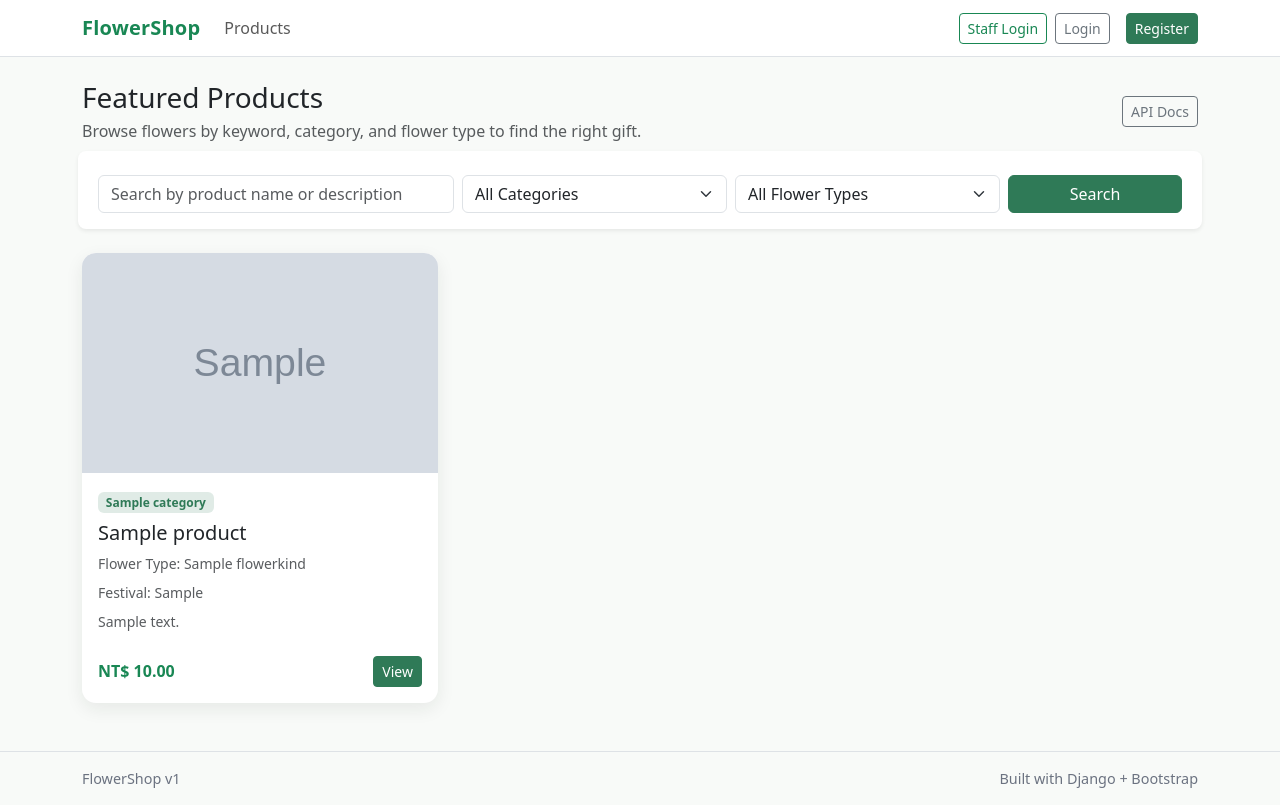
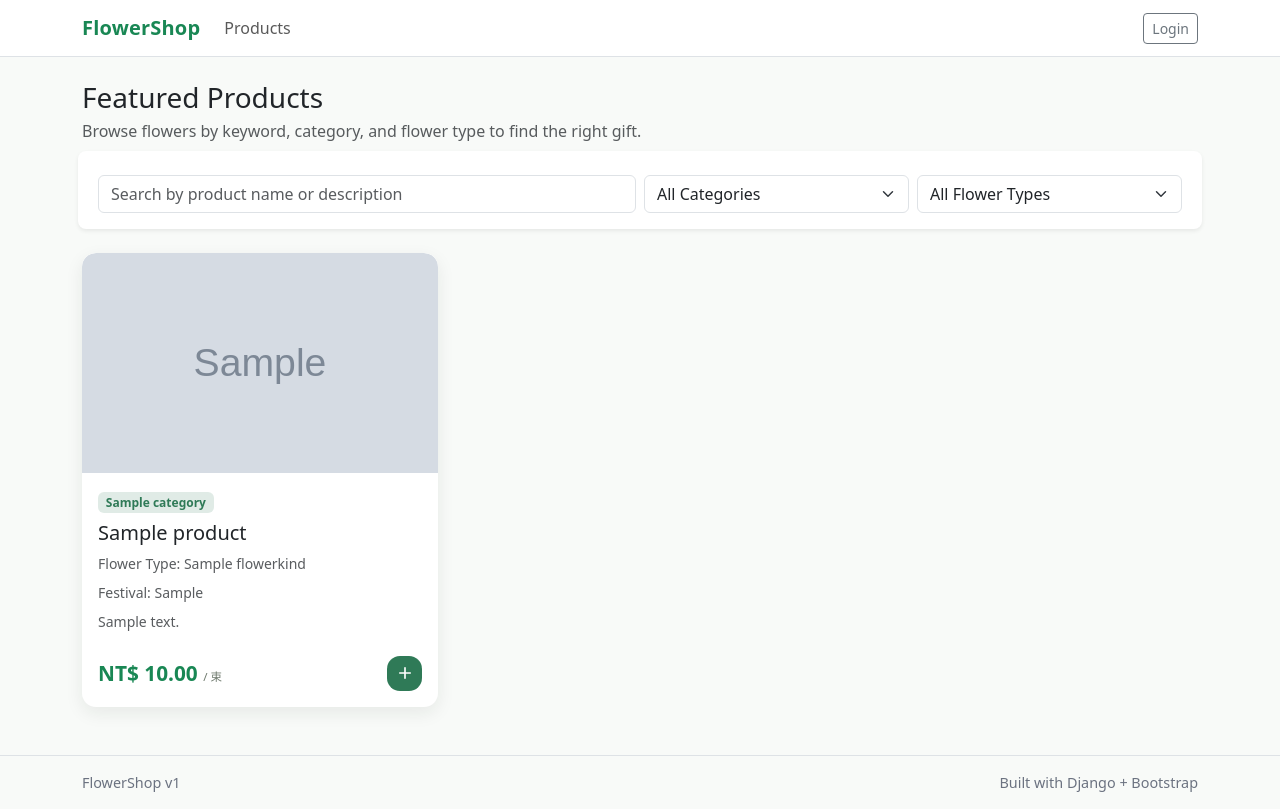
Before and after one commit to yuan05989/web_final_FlowerShop, a Django app: page / in a window 1280 px wide. Before the commit the page ends 788 px from the top, so only its background shows below. Run offline with Django 5.2, Linux system fonts and the light colour scheme; tables that the repository leaves empty hold one stand-in row (values such as "Sample post"); grey boxes marked "Sample" are stand-in pictures; parts of the project's set-up code (start-up, migrations or seed data) failed here and were passed over.

Commit message:
重新設計商品列表並調整登入後導向
- 價格：放大加粗並加上「/束」單位；加入購物車改為圓角圖示按鈕，
  hover 時變強調色並微幅旋轉。
- 搜尋：改為 AJAX 即時搜尋，移除送出按鈕，輸入防抖 250ms、下拉選單
  變更即時觸發，局部抽換商品結果並用 history.replaceState 同步網址；
  商品名稱改為可點連結，移除 API Docs 連結。
- 登入導向：優先依 ?next= 跳轉，staff 導向 /admin/，一般會員導向商品列表。

```diff
--- a/static/css/site.css
+++ b/static/css/site.css
@@ -17,6 +17,15 @@ body {
     border: 0;
     box-shadow: 0 6px 18px rgba(24, 41, 30, 0.08);
     border-radius: 14px;
+    overflow: hidden;
+    transition:
+        transform 0.2s ease,
+        box-shadow 0.2s ease;
+}
+
+.card.product-card:hover {
+    transform: translateY(-6px);
+    box-shadow: 0 14px 32px rgba(24, 41, 30, 0.16);
 }
 
 .product-image {
@@ -24,6 +33,24 @@ body {
     object-fit: cover;
     border-top-left-radius: 14px;
     border-top-right-radius: 14px;
+    transition: transform 0.3s ease;
+}
+
+.card.product-card:hover .product-image {
+    transform: scale(1.05);
+}
+
+@media (prefers-reduced-motion: reduce) {
+    .card.product-card,
+    .product-image {
+        transition: none;
+    }
+    .card.product-card:hover {
+        transform: none;
+    }
+    .card.product-card:hover .product-image {
+        transform: none;
+    }
 }
 
 .badge-status {
@@ -40,6 +67,47 @@ body {
 .btn-brand:focus {
     background-color: #266447;
     border-color: #266447;
+}
+
+.product-price {
+    font-size: 1.3rem;
+    font-weight: 600;
+    color: var(--bs-success);
+    line-height: 1;
+}
+
+.product-price small {
+    font-size: 0.72rem;
+    font-weight: 400;
+    color: #6f7a6e;
+}
+
+.btn-add {
+    width: 35px;
+    height: 35px;
+    border-radius: 13px;
+    background-color: var(--brand-primary);
+    color: #fff;
+    border: 0;
+    display: grid;
+    place-items: center;
+    cursor: pointer;
+    transition:
+        transform 0.2s ease,
+        background-color 0.2s ease;
+}
+
+.btn-add:hover,
+.btn-add:focus {
+    background-color: var(--brand-accent);
+    transform: rotate(-6deg) scale(1.05);
+}
+
+@media (prefers-reduced-motion: reduce) {
+    .btn-add:hover,
+    .btn-add:focus {
+        transform: none;
+    }
 }
 
 .footer {
--- a/web/templates/web/base.html
+++ b/web/templates/web/base.html
@@ -24,9 +24,6 @@
           {% endif %}
         </ul>
         <ul class="navbar-nav ms-auto mb-2 mb-lg-0 align-items-lg-center gap-lg-2">
-          <li class="nav-item">
-            <a class="btn btn-outline-success btn-sm" href="/admin/">Staff Login</a>
-          </li>
           {% if user.is_authenticated %}
             <li class="nav-item me-2 d-flex align-items-center text-muted small">Hi, {{ user.username }}</li>
             <li class="nav-item">
@@ -36,8 +33,7 @@
               </form>
             </li>
           {% else %}
-            <li class="nav-item me-2"><a class="btn btn-outline-secondary btn-sm" href="{% url 'web:login' %}">Login</a></li>
-            <li class="nav-item"><a class="btn btn-brand text-white btn-sm" href="{% url 'web:register' %}">Register</a></li>
+            <li class="nav-item"><a class="btn btn-outline-secondary btn-sm" href="{% url 'web:login' %}">Login</a></li>
           {% endif %}
         </ul>
       </div>
--- a/web/templates/web/product_list.html
+++ b/web/templates/web/product_list.html
@@ -9,11 +9,10 @@
       <h1 class="h3 mb-1">Featured Products</h1>
       <p class="text-muted mb-0">Browse flowers by keyword, category, and flower type to find the right gift.</p>
     </div>
-    <a href="/swagger/" class="btn btn-outline-secondary btn-sm">API Docs</a>
   </div>
 
-  <form method="get" class="row g-2 bg-white rounded-3 p-3 shadow-sm">
-    <div class="col-12 col-md-4">
+  <form method="get" id="product-search" class="row g-2 bg-white rounded-3 p-3 shadow-sm">
+    <div class="col-12 col-md-6">
       <input type="text" name="q" value="{{ q }}" class="form-control" placeholder="Search by product name or description">
     </div>
     <div class="col-12 col-md-3">
@@ -32,18 +31,16 @@
         {% endfor %}
       </select>
     </div>
-    <div class="col-12 col-md-2">
-      <button class="btn btn-brand text-white w-100" type="submit">Search</button>
-    </div>
   </form>
 </section>
 
+<div id="product-results">
 <section>
   {% if products %}
     <div class="row g-4">
       {% for product in products %}
         <div class="col-12 col-sm-6 col-lg-4">
-          <div class="card product-card h-100">
+          <div class="card product-card h-100 position-relative">
             {% if product.image %}
               <img src="{{ product.image.url }}" class="product-image" alt="{{ product.name }}">
             {% else %}
@@ -53,7 +50,7 @@
               <div class="mb-2">
                 <span class="badge badge-status">{{ product.category.name }}</span>
               </div>
-              <h2 class="h5">{{ product.name }}</h2>
+              <h2 class="h5"><a href="{% url 'web:product-detail' product.id %}" class="stretched-link text-reset text-decoration-none">{{ product.name }}</a></h2>
               {% if product.type.all %}
                 <p class="small text-muted mb-2">Flower Type: {{ product.type.all|join:", " }}</p>
               {% endif %}
@@ -62,8 +59,16 @@
               {% endif %}
               <p class="text-muted small flex-grow-1">{{ product.description|default:"No description available."|truncatechars:80 }}</p>
               <div class="d-flex justify-content-between align-items-center mt-2">
-                <strong class="text-success">NT$ {{ product.price }}</strong>
-                <a class="btn btn-sm btn-brand text-white" href="{% url 'web:product-detail' product.id %}">View</a>
+                <span class="product-price">NT$ {{ product.price }} <small>/ 束</small></span>
+                <form method="post" action="{% url 'web:cart-add' product.id %}" class="position-relative" style="z-index:2">
+                  {% csrf_token %}
+                  <input type="hidden" name="quantity" value="1">
+                  <button type="submit" class="btn-add" title="Add to cart" aria-label="Add to cart">
+                    <svg xmlns="http://www.w3.org/2000/svg" width="18" height="18" fill="none" stroke="currentColor" stroke-width="2.2" stroke-linecap="round" viewBox="0 0 24 24">
+                      <path d="M12 5v14M5 12h14"/>
+                    </svg>
+                  </button>
+                </form>
               </div>
             </div>
           </div>
@@ -88,4 +93,28 @@
   </ul>
 </nav>
 {% endif %}
+</div>
+
+<script>
+(() => {
+  const form = document.getElementById('product-search');
+  let timer;
+
+  async function run() {
+    const params = new URLSearchParams(new FormData(form)).toString();
+    const url = location.pathname + (params ? '?' + params : '');
+    const html = await (await fetch(url, {headers: {'X-Requested-With': 'fetch'}})).text();
+    const fresh = new DOMParser().parseFromString(html, 'text/html').getElementById('product-results');
+    if (fresh) document.getElementById('product-results').innerHTML = fresh.innerHTML;
+    history.replaceState(null, '', url);
+  }
+
+  form.addEventListener('submit', (e) => { e.preventDefault(); run(); });
+  form.querySelector('[name=q]').addEventListener('input', () => {
+    clearTimeout(timer);
+    timer = setTimeout(run, 250);
+  });
+  form.querySelectorAll('select').forEach(s => s.addEventListener('change', run));
+})();
+</script>
 {% endblock %}
--- a/web/views.py
+++ b/web/views.py
@@ -90,6 +90,15 @@ class RegisterPageView(FormView):
 
 class UserLoginView(LoginView):
     template_name = "registration/login.html"
+
+    def get_success_url(self):
+        # ponytail: unified login — send staff to /admin/, members to the shop
+        url = self.get_redirect_url()  # honors ?next=
+        if url:
+            return url
+        if self.request.user.is_staff:
+            return "/admin/"
+        return str(reverse_lazy("web:product-list"))
 
 
 class UserLogoutView(LogoutView):
```
Lines whose indentation alone changed are shown as unchanged.
